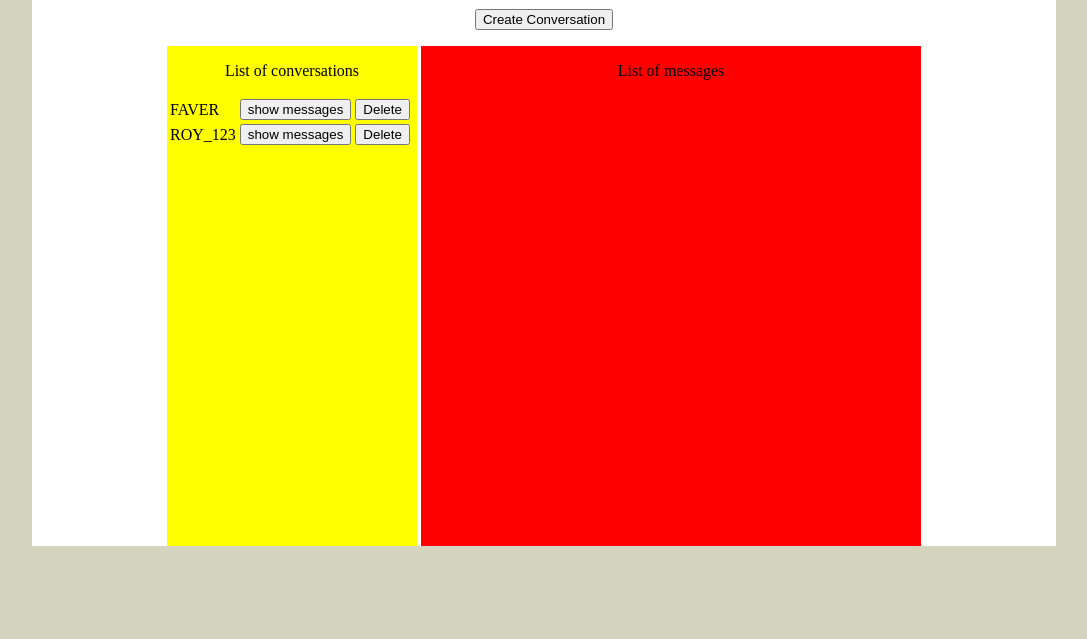
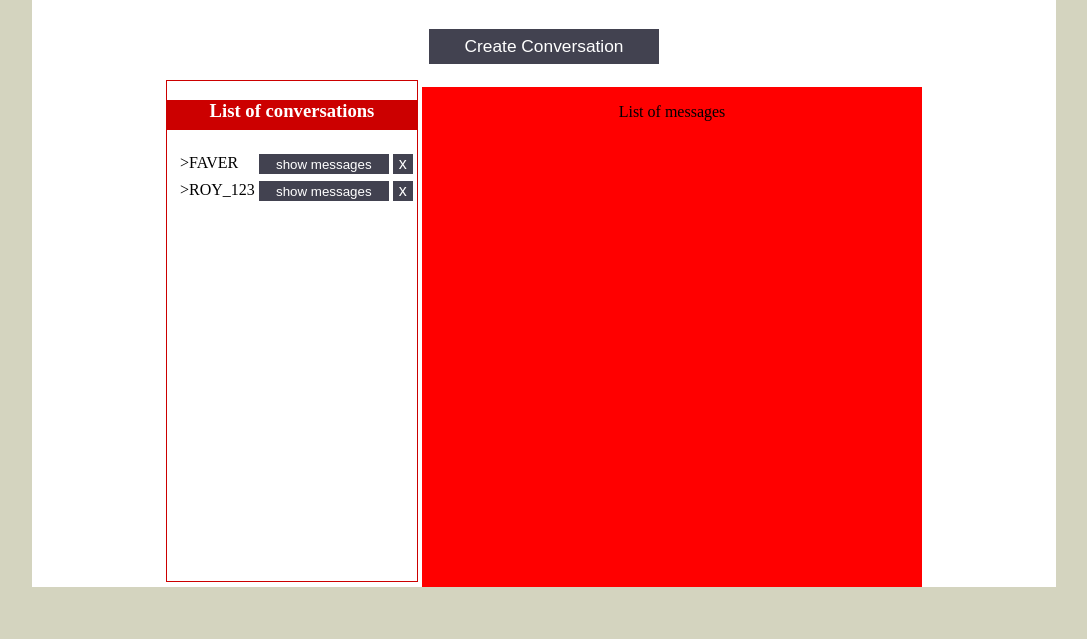
Before and after one commit to VergaraF/estate-reel, a PHP site: page /messenger.php in a window 1280 px wide. Shown: the part 177-816 px from the top of the page, without its empty margins (104-1191 px from the left). Run offline with PHP 8.4, Linux system fonts and the light colour scheme; a user stored in the database is signed in; data comes from the database, SQL or seed files in the repository; both versions use the stored data as it was after the commit.

Commit message:
presentation demo

```diff
--- a/CSS/carouselLayout.css
+++ b/CSS/carouselLayout.css
@@ -7,8 +7,8 @@ background: #F0F0F0;
 }
 
 #carousel_container{
-	width: 100%;
-	float: left;
+width: 100%;
+float: left;
 }
 
 #carousel_ul {
@@ -32,7 +32,7 @@ height:380px;
 background: #000000;
 margin-top:10px;
 margin-bottom:10px;
-margin-left:300px;
+margin-left: 2.5%;
 margin-right:5px;
 
 }
--- a/CSS/mainLayout.css
+++ b/CSS/mainLayout.css
@@ -100,7 +100,7 @@ footer {
     left: 0;
 }
 
-#apt{
+#apt, #apt2{
     height: auto;
     margin-top: 10px;
     border-right: 2px solid #C00;
@@ -108,7 +108,14 @@ footer {
     width: 99%;
     text-align: justify;
     cursor: pointer;
+}
 
+#apt2{
+    cursor: default;
+}
+
+#image{
+    width: 190px;
 }
 
 #placeImg{
@@ -120,11 +127,27 @@ footer {
     width: 80%;
 }
 
+#descr{
+    width: 70%;
+}
+
 #price{
     margin-top: 50px;
     height: 10px;
 }
+#delete, #edit, #showD{
+    width: 55px;
+    border: none;
+    height: 35px;
+    font-size: 12pt;
+    margin-top: 5px;
+    background-color: #424250;
+    color: white;
+}
 
+#showD{
+    width: auto;
+}
 #number{
     font-weight: bolder;
     font-size: 17pt;
@@ -141,7 +164,7 @@ footer {
     color: white;
 }
 
-#sort:hover{
+#sort:hover, #delete:hover, #edit:hover, #showD:hover, #del:hover{
     background-color: #E4DCD5;
     color: #424250;
 }
--- /dev/null
+++ b/CSS/messengerLayout.css
@@ -0,0 +1,56 @@
+#del, #showM{
+	width: 50px;
+    border: none;
+    height: 20px;
+    width: auto;
+    font-size: 12pt;
+    margin-top: 3px;
+    background-color: #424250;
+    color: white;
+}
+
+#showM{
+	width: 130px;
+	font-size: 10pt;
+	height: 20px;
+}
+
+
+#convo{
+	position: relative;
+	background-color: white;
+	width: 250px;
+	height: 500px;
+	display: inline-block;
+	border: 1px ;
+	border-style: solid;
+	border-color: #C00;
+}
+#messages{
+	position: relative;
+	background-color: red;
+	width: 500px;
+	height: 500px;
+	display: inline-block;
+}
+#container{
+	margin-top: 10px;
+	display: inline-block;
+}
+#messageInput{
+}
+#sendMess{
+}
+
+#list{
+	width: 100%;
+	background-color: #c00;
+	height: 30px;
+	font-weight: bold;
+	font-size: 14pt;
+	color: white;
+}
+
+#uName{
+	margin-left: 10px;
+}
--- a/messenger.php
+++ b/messenger.php
@@ -2,6 +2,7 @@
     <head>
         <title>Estate R&eacuteel</title>
         <link rel="stylesheet" type="text/css" href="CSS/mainLayout.css">
+        <link rel="stylesheet" type="text/css" href="CSS/messengerLayout.css">
         <script type= "text/javascript" src = "JS/countries.js"></script>
     </head>
 	<?php
@@ -17,10 +18,10 @@
 		}
 		 ?>
 		<form name="createForm" method="POST" action="createConvo.php">
-			<input type="submit" name="create" value="Create Conversation">
+			<input id="sort" type="submit" name="create" value="Create Conversation">
 		</form>
 	<div id="convo">
-		<p>List of conversations</p>
+		<p id="list">List of conversations</p>
 		<table>
 			<?php
 				$user_id = $loginObj->getUserId();
@@ -30,10 +31,10 @@
 					$otherUsername = $conversationObj->getUsernameForConvo($userIdsArray, $user_id);
 			?>
 					<form name='conversationDelete' method='POST' action=''>
-						<tr><td> <?php echo $otherUsername ?> </td>
+						<tr><td> <?php echo "<p id='uName'> >" . $otherUsername . "<p>" ?> </td>
 						<input type="hidden" name="c_id" value=" <?php echo $convoArray[$row]['conversationId']; ?>">
-						<td><input type='submit' name='show' value='show messages'></td>
-						<td><input type='submit' name='deleteConvo' value='Delete'></td></tr>
+						<td><input id='showM' type='submit' name='show' value='show messages'></td>
+						<td><input id='del' type='submit' name='deleteConvo' value='x'></td></tr>
 					</form>
 		<?php  } ?>
 		</table>
@@ -52,7 +53,7 @@
 						<tr>
 							<td> <?php echo $loginObj->getUsername($messages[$row]['sender']) . ": " . $messages[$row]['reply_message']; ?> </td>
 							<input type="hidden" name="cr_id_toDeleteMessage" value="<?php echo $messages[$row]['cr_id'] ?>">
-							<td><input type='submit' name='deleteMess' value='Delete'></td>
+							<td><input id='del' type='submit' name='deleteMess' value='x'></td>
 						</tr>
 					</form>
 			<?php } ?>
@@ -77,30 +78,6 @@
 	</div>
 	</div>
 	</section>
-<style type="text/css">
-#convo{
-	position: relative;
-	background-color: yellow;
-	width: 250px;
-	height: 500px;
-	display: inline-block;
-}
-#messages{
-	position: relative;
-	background-color: red;
-	width: 500px;
-	height: 500px;
-	display: inline-block;
-}
-#container{
-	margin-top: 10px;
-	display: inline-block;
-}
-#messageInput{
-}
-#sendMess{
-}
 
-</style>
 </body>
 </html>
--- a/search.php
+++ b/search.php
@@ -10,8 +10,8 @@
           ?>
 	        <form name="search" method="GET" action="">
 	       		<label>Search : </label>
-	       		<input type="button" onClick="window.location.href='search.php?type=specific'" value="Specific search"></input>
-				<input type="button" onClick="window.location.href='search.php?type=flexible'" value="Flexible search"></input>
+	       		<input id="sort" type="button" onClick="window.location.href='search.php?type=specific'" value="Specific search"></input>
+				<input id="sort" type="button" onClick="window.location.href='search.php?type=flexible'" value="Flexible search"></input>
 	        </form>
 
 	      <section id="SearchParametres">
```
Also changed, not shown: createDatabase.sql (+17 -11 lines), displayApartments.php (+14 -11 lines), userProfile.php (+6 -6 lines).
